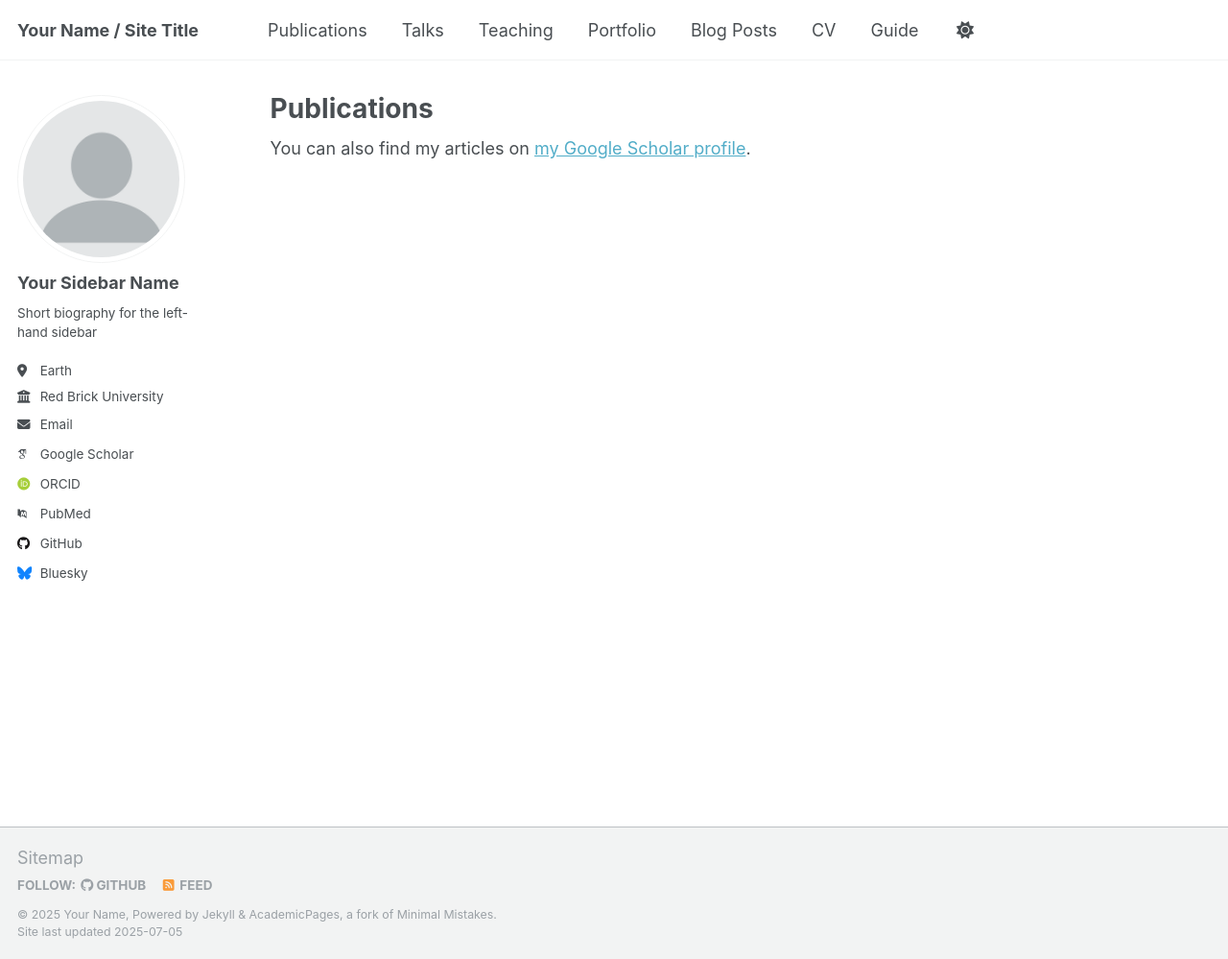
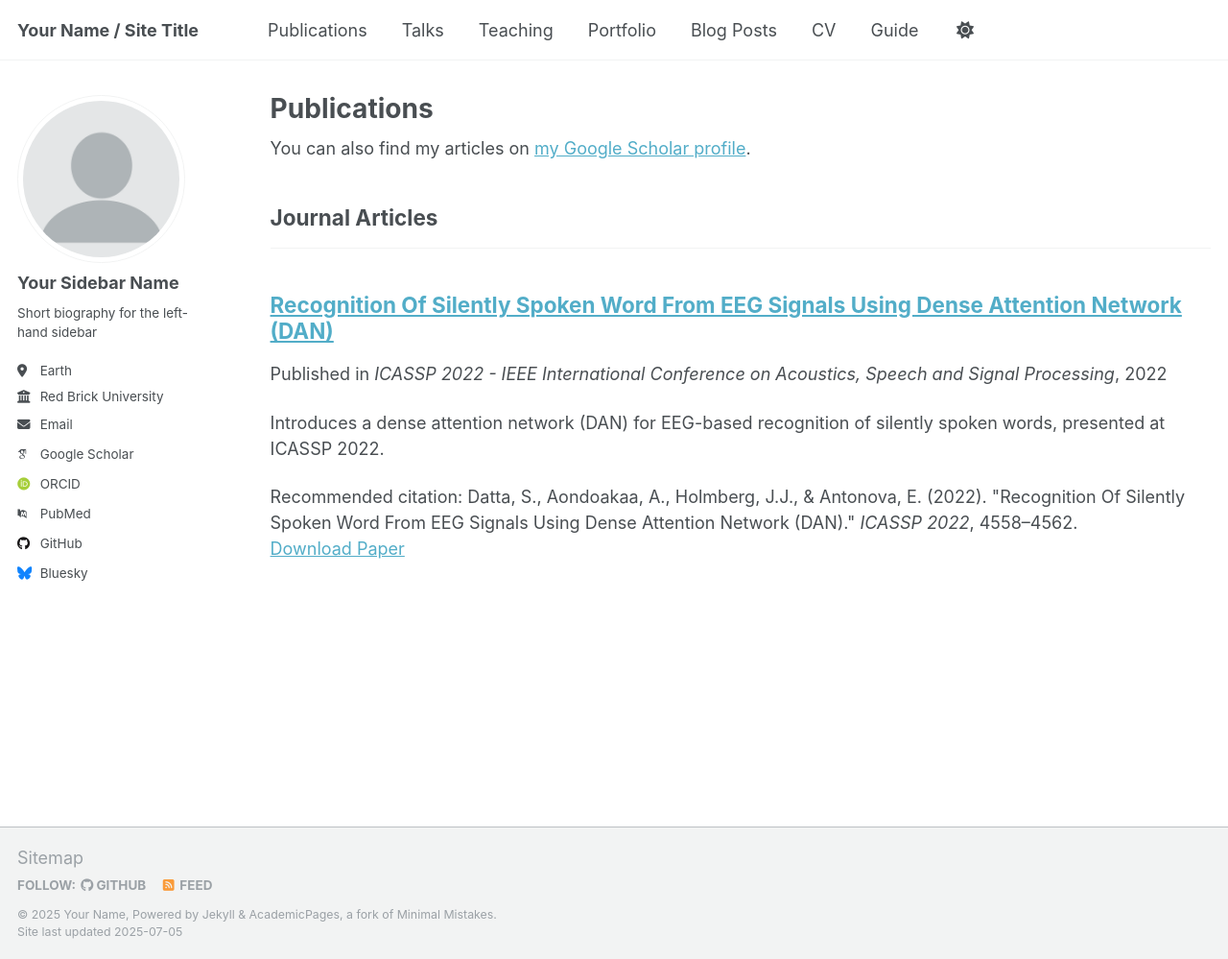
Before and after one commit to awaknd-1/awaknd-1.github.io, a Jekyll site: the page built from _pages/publications.html, in a window 1280 px wide and 999 px high. Shown: the whole window at 96% size. Built offline with Jekyll 4.4.1, drawn with Linux system fonts in a browser that asks for light colours; some web fonts are replaced; a script that is not in the unit is left out.

Commit message:
Update 2015-10-01-paper-title-number-3.md

```diff
--- a/_publications/2015-10-01-paper-title-number-3.md
+++ b/_publications/2015-10-01-paper-title-number-3.md
@@ -1,9 +1,11 @@
 ---
-title: "Brain signal recognition using deep learning"
-permalink: /publication/2022-01-01-phd-thesis
-excerpt: 'This doctoral dissertation explores the application of deep learning methods to EEG signal classification, focusing on language-related neural decoding.'
-date: 2022-01-01
-venue: 'Doctoral Dissertation, Brunel University London'
-paperurl: 'http://bura.brunel.ac.uk/handle/2438/23927'
-citation: 'Datta, S. (2022). "Brain signal recognition using deep learning." <i>Doctoral Dissertation, Brunel University London</i>.'
+title: "Recognition Of Silently Spoken Word From EEG Signals Using Dense Attention Network (DAN)"
+collection: publications
+category: manuscripts
+permalink: /publication/2022-05-01-dan-eeg
+excerpt: 'Introduces a dense attention network (DAN) for EEG-based recognition of silently spoken words, presented at ICASSP 2022.'
+date: 2022-05-01
+venue: 'ICASSP 2022 - IEEE International Conference on Acoustics, Speech and Signal Processing'
+paperurl: 'https://ieeexplore.ieee.org/document/9746241'
+citation: 'Datta, S., Aondoakaa, A., Holmberg, J.J., & Antonova, E. (2022). "Recognition Of Silently Spoken Word From EEG Signals Using Dense Attention Network (DAN)." <i>ICASSP 2022</i>, 4558–4562.'
 ---
```
